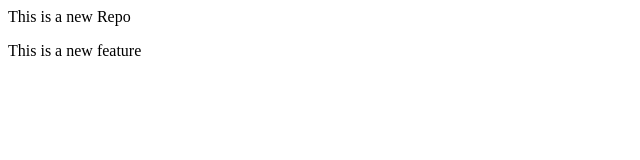
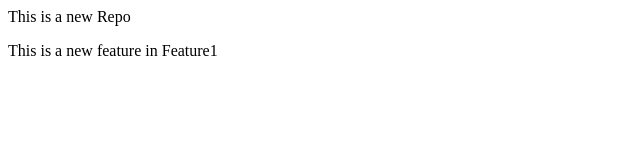
Before and after one commit to alawani-omkar/localrepo, a plain HTML site: page index.html in a window 1280 px wide. Shown: the full height of the page, 0-640 px from the left. Drawn offline with Linux system fonts and the light colour scheme.

Commit message:
New Feature is added to Feature 1

```diff
--- a/index.html
+++ b/index.html
@@ -1,2 +1,2 @@
 <p>This is a new Repo</p>
-<p>This is a new feature</p>
+<p>This is a new feature in Feature1</p>
```
